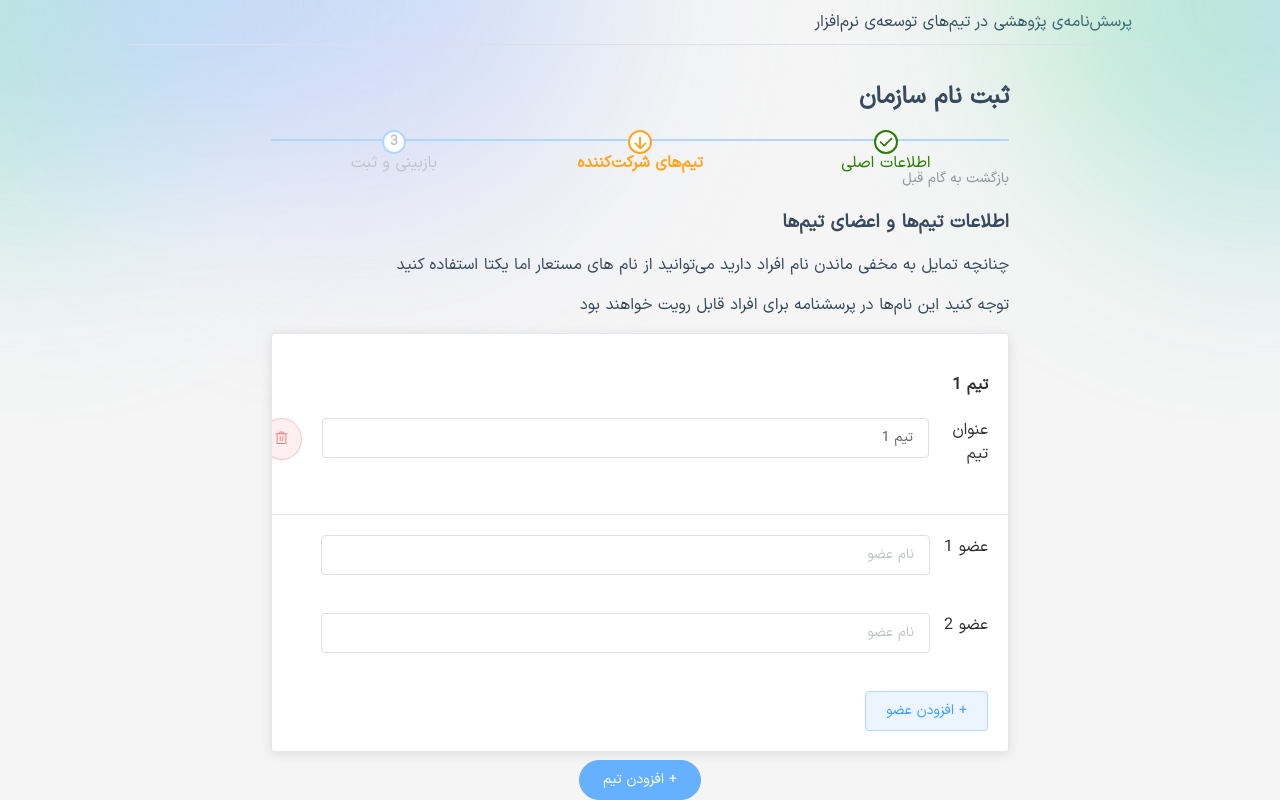
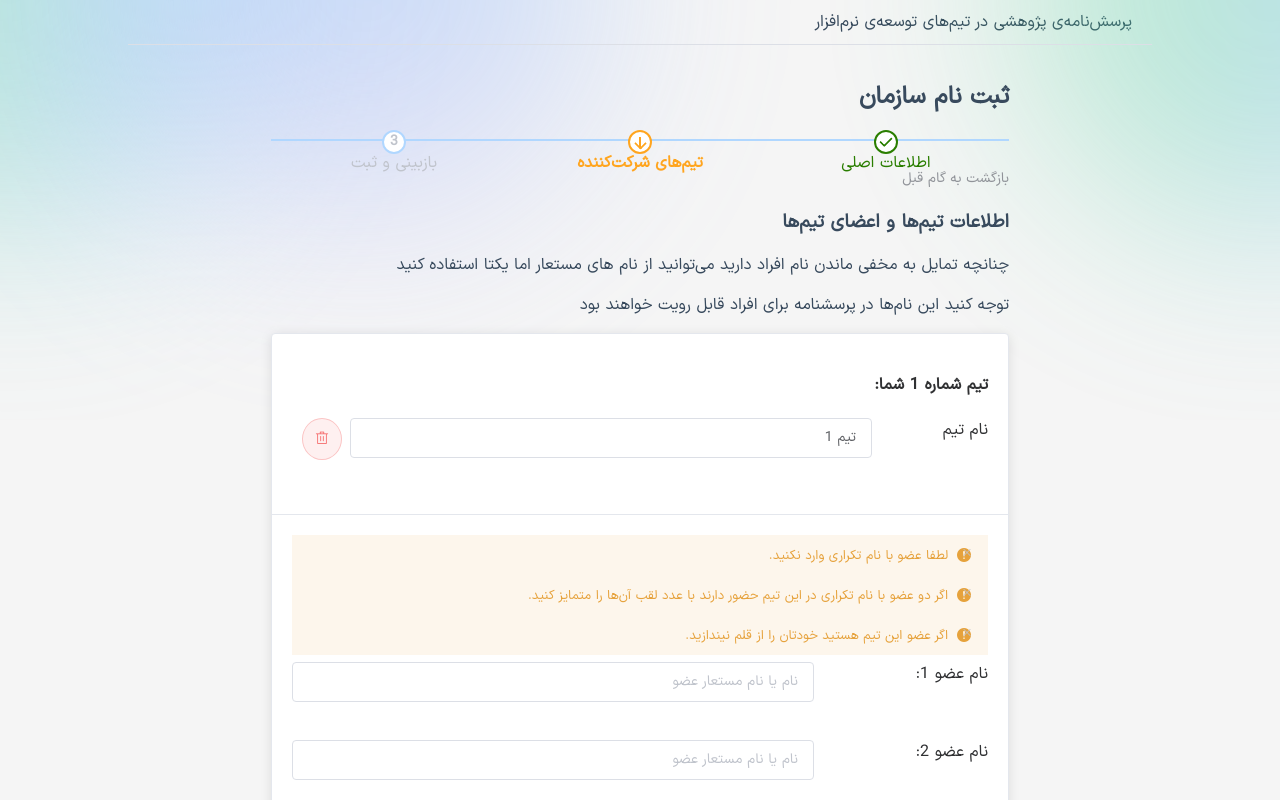
Before and after one commit to ashkantaravati/thesis-survey-app-front, a Vue app: page /register/2 in a window 1280 px wide. Both pictures are taken after a click on the button "+ افزودن تیم". Shown: the top 800 px of the page. Built offline with nearby package versions, Linux system fonts and the light colour scheme; what @soerenmartius/vue3-clipboard would draw is missing.

Commit message:
add warnings

```diff
--- a/src/views/registration/TeamSetup.vue
+++ b/src/views/registration/TeamSetup.vue
@@ -13,10 +13,10 @@
     >
       <template #header>
         <div class="card-header">
-          <h4>تیم {{ index + 1 }}</h4>
-          <el-row :gutter="12">
-            <el-col :xs="4" :lg="2"><span>عنوان تیم</span></el-col>
-            <el-col :xs="18" :lg="21">
+          <h4>تیم شماره {{ index + 1 }} شما:</h4>
+          <el-row>
+            <el-col :xs="4" :lg="4"><span>نام تیم</span></el-col>
+            <el-col :xs="16" :lg="18">
               <el-form-item prop="teamName">
                 <el-input
                   class="pb-1rem"
@@ -25,7 +25,7 @@
                 />
               </el-form-item>
             </el-col>
-            <el-col :xs="2" :lg="1">
+            <el-col :xs="4" :lg="2">
               <el-tooltip
                 class="item"
                 effect="dark"
@@ -45,18 +45,40 @@
           </el-row>
         </div>
       </template>
+      <div style="margin-bottom:1%">
+        <el-alert
+          title="لطفا عضو با نام تکراری وارد نکنید."
+          type="warning"
+          show-icon
+        >
+        </el-alert>
+        <el-alert
+          title="اگر دو عضو با نام تکراری در این تیم حضور دارند با عدد لقب آن‌ها را متمایز کنید."
+          type="warning"
+          show-icon
+        >
+        </el-alert>
+        <el-alert
+          title="اگر عضو این تیم هستید خودتان را از قلم نیندازید."
+          type="warning"
+          show-icon
+        >
+        </el-alert>
+      </div>
       <el-row
         v-for="(member, index) in team.members"
         :key="index"
         class="text item d-flex"
       >
-        <el-col :xs="4" :lg="2">عضو {{ index + 1 }}</el-col>
-        <el-col :xs="18" :lg="21">
+        <el-col :xs="4" :lg="6"
+          ><span>نام عضو {{ index + 1 }}:</span></el-col
+        >
+        <el-col :xs="18" :lg="18">
           <el-form-item prop="memberName">
             <el-input
               class="pb-1rem"
               v-model="member.name"
-              placeholder="نام عضو"
+              placeholder="نام یا نام مستعار عضو"
             />
           </el-form-item>
         </el-col>
```
